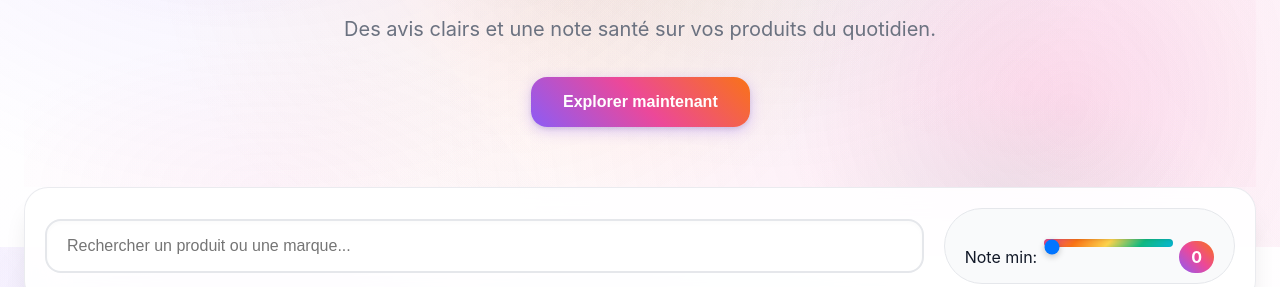
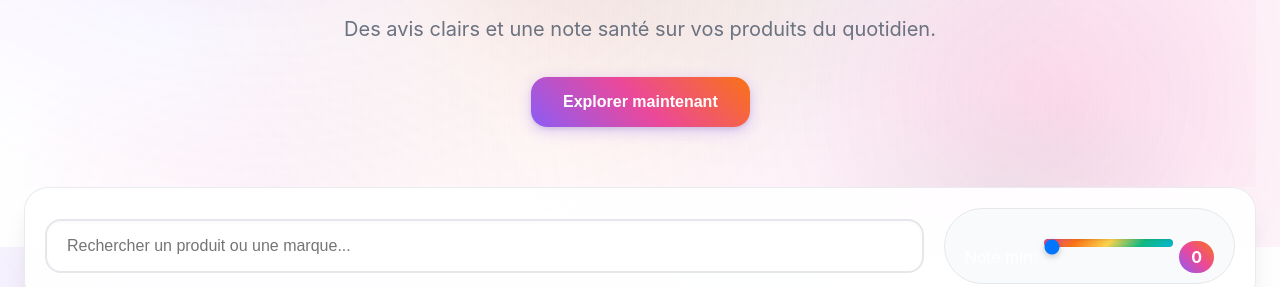
Before and after one commit to Aalltrac/qmd, a plain HTML site: page index.html in a window 1280 px wide. Shown: the part 553-840 px from the top of the page. Drawn offline with nearby package versions, Linux system fonts and the light colour scheme; no server answers; a web font is replaced by a local one.

Commit message:
Update variables.css

```diff
--- a/styles/variables.css
+++ b/styles/variables.css
@@ -52,7 +52,7 @@
   --space-3xl: 64px;
 
   --bg: #ffffff;
-  --text: #111827;
+  --text: #ffffff;
   --text-light: #6B7280;
   --muted: #9CA3AF;
   --border: #E5E7EB;
```
